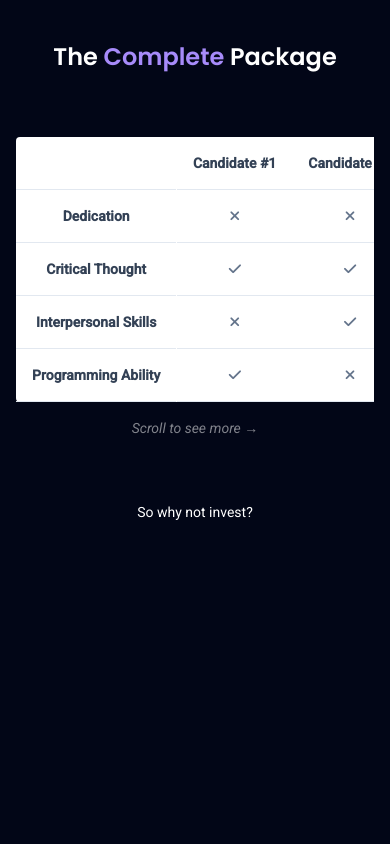
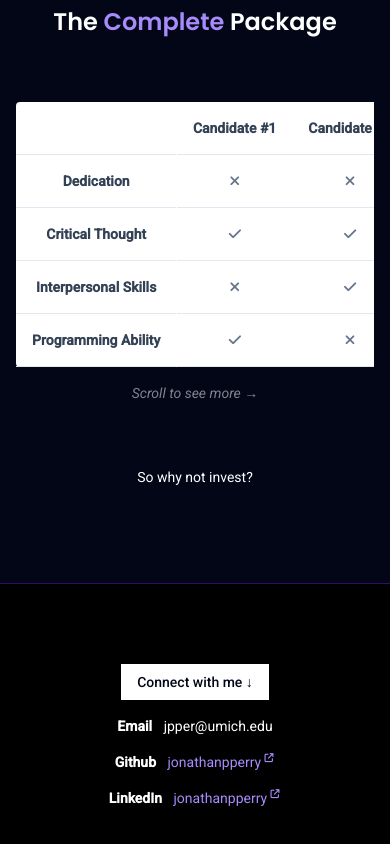
Before and after one commit to jonathanpperry/awesome-portfolio-sveltekit, a SvelteKit app: page / in a window 390 px wide. Shown: the part 3534-4378 px from the top of the page. Before the commit the page ends 4152 px from the top, so only its background shows below. Built offline with nearby package versions, Linux system fonts and the light colour scheme.

Commit message:
Add firebase hosting/github workflow, and fix goToTop arrow

```diff
--- a/src/components/Footer.svelte
+++ b/src/components/Footer.svelte
@@ -0,0 +1,42 @@
+<footer
+  class="py-20 sm:py-32 bg-black border-t border-solid border-violet-950 flex flex-col gap-4 sm:gap-8 justify-center items-center"
+>
+  <p class="px-4 py-2 bg-white text-slate-950 font-medium">
+    Connect with me &darr;
+  </p>
+  <div class="flex flex-col gap-4 items-center justify-center">
+    <p><b class="pr-2">Email</b> jpper@umich.edu</p>
+    <p>
+      <b class="pr-2">Github</b>
+      <a
+        href="https://github.com/jonathanpperry"
+        target="_blank"
+        class="text-violet-400"
+      >
+        jonathanpperry<sup
+          ><span class="text-xs scale-75 pl-0.5">
+            <i
+              class="fa-solid fa-arrow-up-right-from-square text-xs scale-[75%]"
+            />
+          </span></sup
+        >
+      </a>
+    </p>
+    <p>
+      <b class="pr-2">LinkedIn</b>
+      <a
+        href="https://linkedin.com/in/jonathanpperry"
+        target="_blank"
+        class="text-violet-400"
+      >
+        jonathanpperry<sup
+          ><span class="text-xs scale-75 pl-0.5">
+            <i
+              class="fa-solid fa-arrow-up-right-from-square text-xs scale-[75%]"
+            />
+          </span></sup
+        >
+      </a>
+    </p>
+  </div>
+</footer>
--- a/src/components/Main.svelte
+++ b/src/components/Main.svelte
@@ -45,7 +45,7 @@
         Next.js or SvelteKit, TailwindCSS, Node.js + Express.js & PostgreSQL or Firebase/Firestore!
       </p>
       <a
-        class="blueShadow mx-auto lg:mr-auto text-base sm:text-lg md:text-xl poppins relative overflow-hidden px-6 py-3 group rounded-full bg-white text-slate-950 cursor-pointer"
+        class="blueShadow mx-auto lg:mr-auto lg:ml-0 text-base sm:text-lg md:text-xl poppins relative overflow-hidden px-6 py-3 group rounded-full bg-white text-slate-950 cursor-pointer"
         href="https://www.linkedin.com/in/jonathanpperry"
         target="_blank"
       >
--- a/src/routes/+layout.svelte
+++ b/src/routes/+layout.svelte
@@ -13,21 +13,22 @@
 </script>
 
 <div
-  class="relative flex flex-col max-w-[1400px] mx-auto w-full text-sm sm:text-base min-h-screen"
+  class="container relative flex flex-col max-w-[1400px] mx-auto w-full text-sm sm:text-base min-h-screen"
 >
   <div
-    class={"fixed bottom-0 w-full duration-200 flex p-10 z-[10] " + y > 0
-      ? " opacity-full pointer-events-auto"
-      : " pointer-events-none opacity-0"}
+    class={"fixed bottom-0 w-full duration-200 flex p-10 z-[10] " +
+      (y > 0
+        ? " opacity-full pointer-events-auto"
+        : " pointer-events-none opacity-0")}
   >
     <button
       on:click={goTop}
-      class="ml-auto rounded-full aspect-square bg-slate-900 text-violet-400 px-3 sm:px-4 hover:bg-slate-800 cursor-pointer"
+      class="ml-auto rounded-full bg-slate-900 text-violet-400 px-3 sm:px-4 hover:bg-slate-800 cursor-pointer aspect-square grid place-items-center"
     >
-      <i class="fa-solid fa-arrow-up grid place-items-center aspect-square" />
+      <i class="fa-solid fa-arrow-up" />
     </button>
   </div>
-  <Header {y} />
+  <Header {y} {innerHeight} />
   <slot />
   <Footer />
 </div>
```
Also changed, not shown: firebase.json (added), 1 other file (tests, documents, lock files or other folders).
